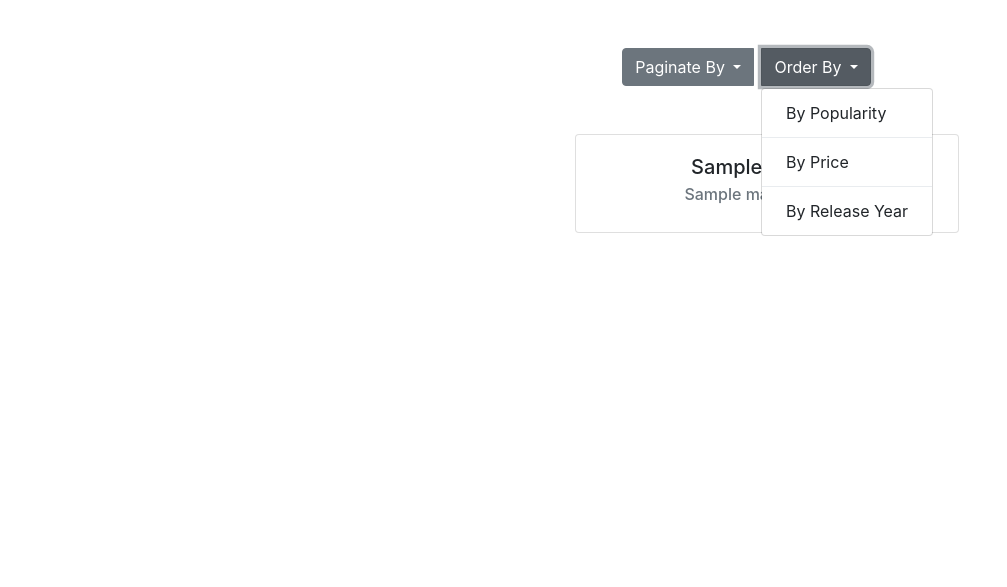
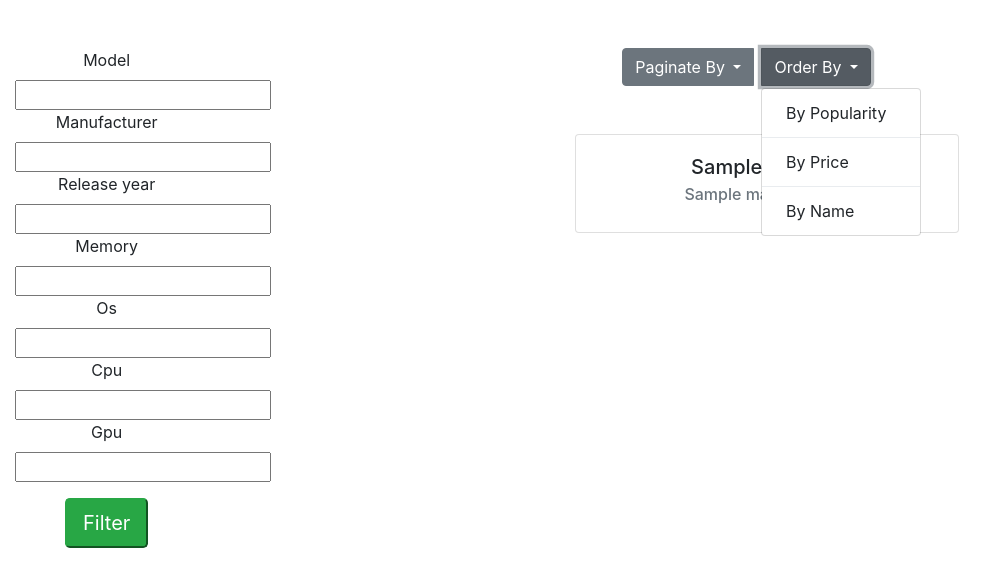
Before and after one commit to FNSdev/webstore, a Django app: template django/core/templates/core/products.html in a window 1280 px wide, after a click on "Order By". Shown: the part 56-643 px from the top of the page, without its empty margins (0-1007 px from the left). Run offline with Django 3.2, Linux system fonts and the light colour scheme; tables that the repository leaves empty hold one stand-in row (values such as "Sample post"); the template is opened without the code that fills it: values that come from a table or form of the project are taken from there, most other values are stand-ins (such as "Sample title", 1, 10 or a date in 2020); data that the repository does not hold is empty; some libraries are stand-ins or nearby versions.

Commit message:
Products filtering and ordering added

```diff
--- a/django/config/settings.py
+++ b/django/config/settings.py
@@ -133,3 +133,5 @@ LOGOUT_REDIRECT_URL = 'core:index'
 
 MEDIA_URL = '/uploaded/'
 MEDIA_ROOT = os.path.join(BASE_DIR, '../media_root')
+
+#SESSION_SERIALIZER = 'django.contrib.sessions.serializers.PickleSerializer'
--- a/django/core/forms.py
+++ b/django/core/forms.py
@@ -1 +1,14 @@
 from django import forms
+from django.forms import ModelForm
+
+from .models import Product
+
+
+class SmartphoneFilterForm(forms.Form):
+    model = forms.CharField(max_length=40, required=False)
+    manufacturer = forms.CharField(max_length=40, required=False)
+    release_year = forms.IntegerField(required=False)
+    memory = forms.IntegerField(required=False)
+    OS = forms.CharField(max_length=40, required=False)
+    CPU = forms.CharField(max_length=40, required=False)
+    GPU = forms.CharField(max_length=40, required=False)
--- a/django/core/models.py
+++ b/django/core/models.py
@@ -22,11 +22,8 @@ class Product(models.Model):
     name = models.CharField(max_length=40, default="")
     is_available = models.BooleanField(default=False)
     price = models.DecimalField(max_digits=7, decimal_places=2)
-    manufacturer = models.CharField(max_length=40)
-    model = models.CharField(max_length=40)
     general_info = models.TextField(blank=True)
-    release_date = models.DateField(blank=True)
-    specifications = JSONField()
+    specifications = JSONField(blank=True)
     category = models.ForeignKey(to=Category, on_delete=models.CASCADE, related_name='products')
     view_count = models.IntegerField(default=0)
     image = models.ImageField(blank=True)
--- a/django/core/templates/core/products.html
+++ b/django/core/templates/core/products.html
@@ -1,7 +1,17 @@
 {% extends "base.html" %}
+
+{% load crispy_forms_tags %}
+{% load my_tags %}
 
 {% block title %}
     Products
+{% endblock %}
+
+{% block sidebar %}
+    <form method="get">
+        {{ filter_form|crispy }}
+        <button type="submit" class="btn-lg btn-success mt-3">Filter</button>
+    </form>
 {% endblock %}
 
 {% block main %}
@@ -12,13 +22,13 @@
                 Paginate By
             </button>
             <div class="dropdown-menu dropdown-menu-right" aria-labelledby="dropdownPaginate">
-                <a class="dropdown-item" href="?paginate_by=1">1</a>
+                <a class="dropdown-item" href="?{%param_replace paginate_by=1%}">1</a>
                 <div class="dropdown-divider"></div>
-                <a class="dropdown-item" href="?paginate_by=2">2</a>
+                <a class="dropdown-item" href="?{% param_replace paginate_by=2 %}">2</a>
                 <div class="dropdown-divider"></div>
-                <a class="dropdown-item" href="?paginate_by=5">5</a>
+                <a class="dropdown-item" href="?{% param_replace paginate_by=5 %}">5</a>
                 <div class="dropdown-divider"></div>
-                <a class="dropdown-item" href="?paginate_by=10">10</a>
+                <a class="dropdown-item" href="?{% param_replace paginate_by=10% }">10</a>
             </div>
         </div>
         <div class="btn-group">
@@ -27,11 +37,11 @@
                 Order By
             </button>
             <div class="dropdown-menu dropdown-menu-left" aria-labelledby="dropdownOrder">
-                <a class="dropdown-item" href="?paginate_by=1">By Popularity</a>
+                <a class="dropdown-item" href="?{% param_replace order_by='view_count' %}">By Popularity</a>
                 <div class="dropdown-divider"></div>
-                <a class="dropdown-item" href="?paginate_by=2">By Price</a>
+                <a class="dropdown-item" href="?{% param_replace order_by='price' %}">By Price</a>
                 <div class="dropdown-divider"></div>
-                <a class="dropdown-item" href="?paginate_by=5">By Release Year</a>
+                <a class="dropdown-item" href="?{% param_replace order_by='name' %}">By Name</a>
             </div>
         </div>
     </div>
@@ -53,31 +63,31 @@
     <nav>
         <ul class="pagination justify-content-center">
             <li class="page-item">
-                <a href="?paginate_by={{paginate_by}}&page=1" class="page-link">
+                <a href="?{% param_replace page=1 %}" class="page-link">
                     First
                 </a>
             </li>
             {% if page_obj.has_previous %}
             <li class="page-item">
-                <a href="?paginate_by={{paginate_by}}&page={{page_obj.previous_page_number }}" class="page-link">
+                <a href="?{% param_replace page=page_obj.previous_page_number %}" class="page-link">
                     {{ page_obj.previous_page_number }}
                 </a>
             </li>
             {% endif %}
             <li class="page-item active">
-                <a href="?paginate_by={{paginate_by}}&page={{ page_obj.number }}" class="page-link">
+                <a href="?{% param_replace page=page_obj.number %}" class="page-link">
                     {{ page_obj.number }}
                 </a>
             </li>
             {% if page_obj.has_next %}
             <li class="page-item">
-                <a href="?paginate_by={{paginate_by}}&page={{ page_obj.next_page_number }}" class="page-link">
+                <a href="?{% param_replace page=page_obj.next_page_number %}" class="page-link">
                     {{ page_obj.next_page_number }}
                 </a>
             </li>
             {% endif %}
             <li class="page-item">
-                <a href="?paginate_by={{paginate_by}}&page=last" class="page-link">
+                <a href="?{% param_replace page=paginator.num_pages %}" class="page-link">
                     Last
                 </a>
             </li>
--- /dev/null
+++ b/django/core/templatetags/my_tags.py
@@ -0,0 +1,13 @@
+from django import template
+
+
+register = template.Library()
+
+@register.simple_tag(takes_context=True)
+def param_replace(context, **kwargs):
+    d = context['request'].GET.copy()
+    for k, v in kwargs.items():
+        d[k] = v
+    for k in [k for k, v in d.items() if not v]:
+        del d[k]
+    return d.urlencode()
```
Also changed, not shown: django/core/views.py (+28 -2 lines), django/core/migrations/0006_auto_20190310_1144.py (added).
